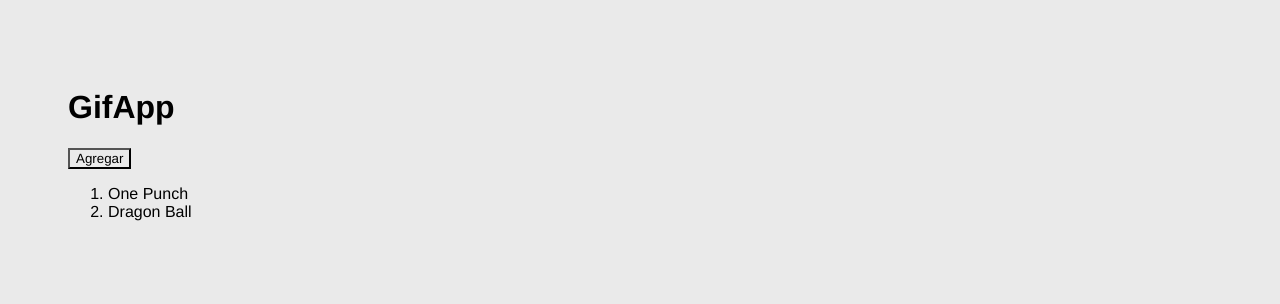
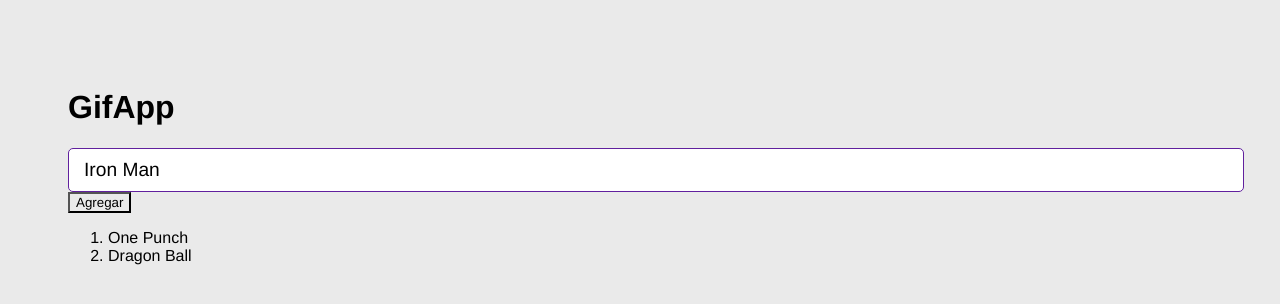
Before and after one commit to ARedondoVilla/gif-app-react, a React (Vite) app: page / in a window 1280 px wide. Shown: the top 304 px of the page. Built offline with nearby package versions, Linux system fonts and the light colour scheme.

Commit message:
creacion componente y uso de eventos onChange y onSubmit

```diff
--- a/src/GifApp.jsx
+++ b/src/GifApp.jsx
@@ -1,5 +1,9 @@
 import { useState } from "react";
+import { AddCategory } from "./components/AddCategory";
 
+/**
+ * Componente principal de la aplicacion
+ */
 export const GifApp = () => {
   const [categories, setCategories] = useState(['One Punch', 'Dragon Ball'])
 
@@ -14,7 +18,7 @@ export const GifApp = () => {
       <h1>GifApp</h1>
 
       {/* INPUT */}
-
+      <AddCategory />
       {/* LISTADO */}
       <button onClick={handleAddCategory}>Agregar</button>
       <ol>
--- /dev/null
+++ b/src/components/AddCategory.jsx
@@ -0,0 +1,28 @@
+import React, { useState } from "react";
+
+export const AddCategory = () => {
+  const [inputValue, setInputValue] = useState("Iron Man");
+
+  const onChangeInput = (event) => {
+    // console.log('>> event', event.target.value);
+    setInputValue(event.target.value);
+  };
+
+  const handleSubmit = (event) => {
+    event.preventDefault(); // EVITA QUE SE ACTUALICE LA PAGINA CUANDO HAGAMOS submit
+    console.log('>> event submit', event);
+    console.log('inputValue', inputValue);
+  }
+  return (
+    <form onSubmit={handleSubmit}>
+      <input
+        type="text"
+        placeholder="Busca un gif"
+        value={inputValue}
+        // onChange={(event) => onChangeInput(event)}
+        // CODIGO EQUIVALENTE, PERO EN LA DEFINCION DE LA FUNCION SE SIGUE PASANDO EL PARAMETRO event
+        onChange={onChangeInput}
+      />
+    </form>
+  );
+};
```
